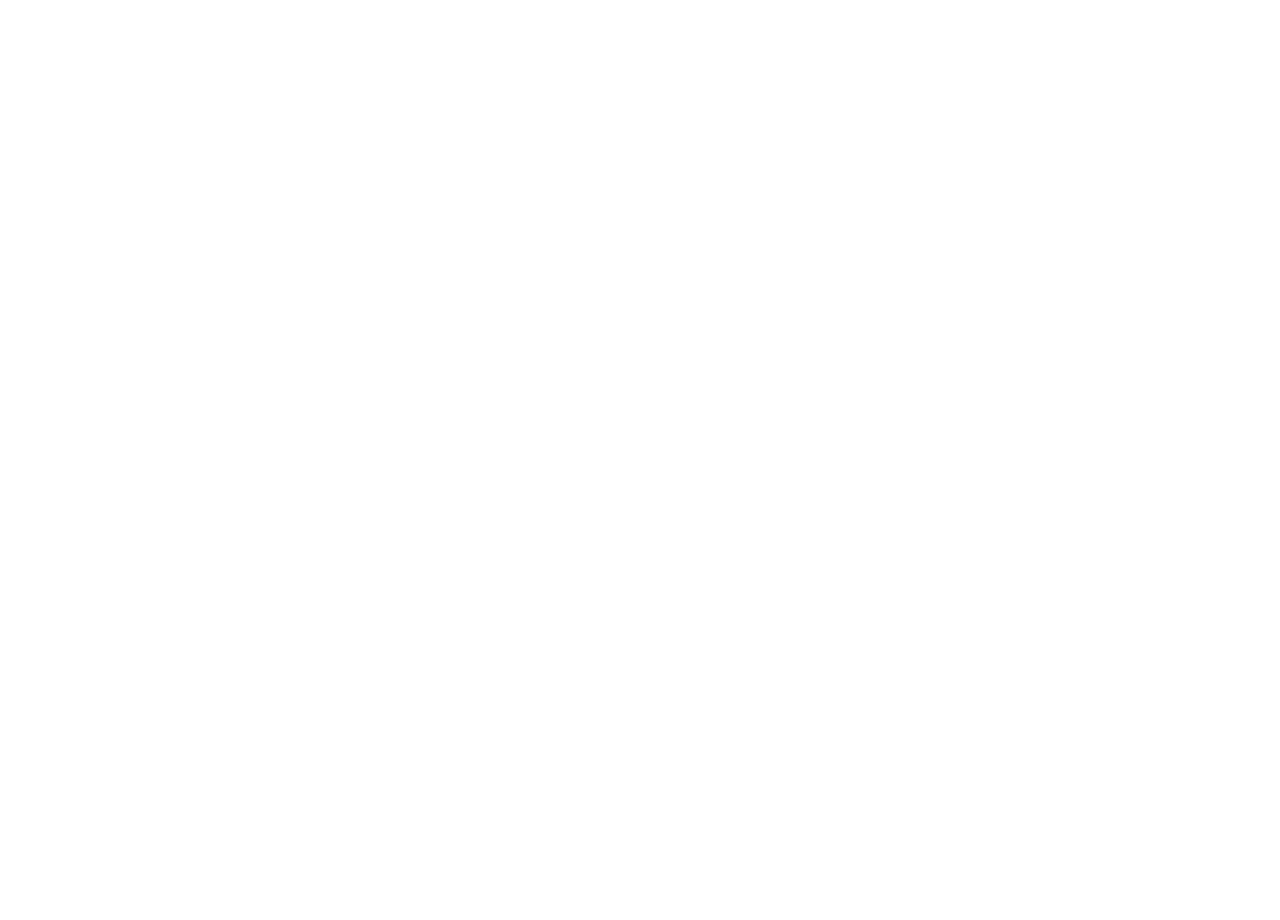
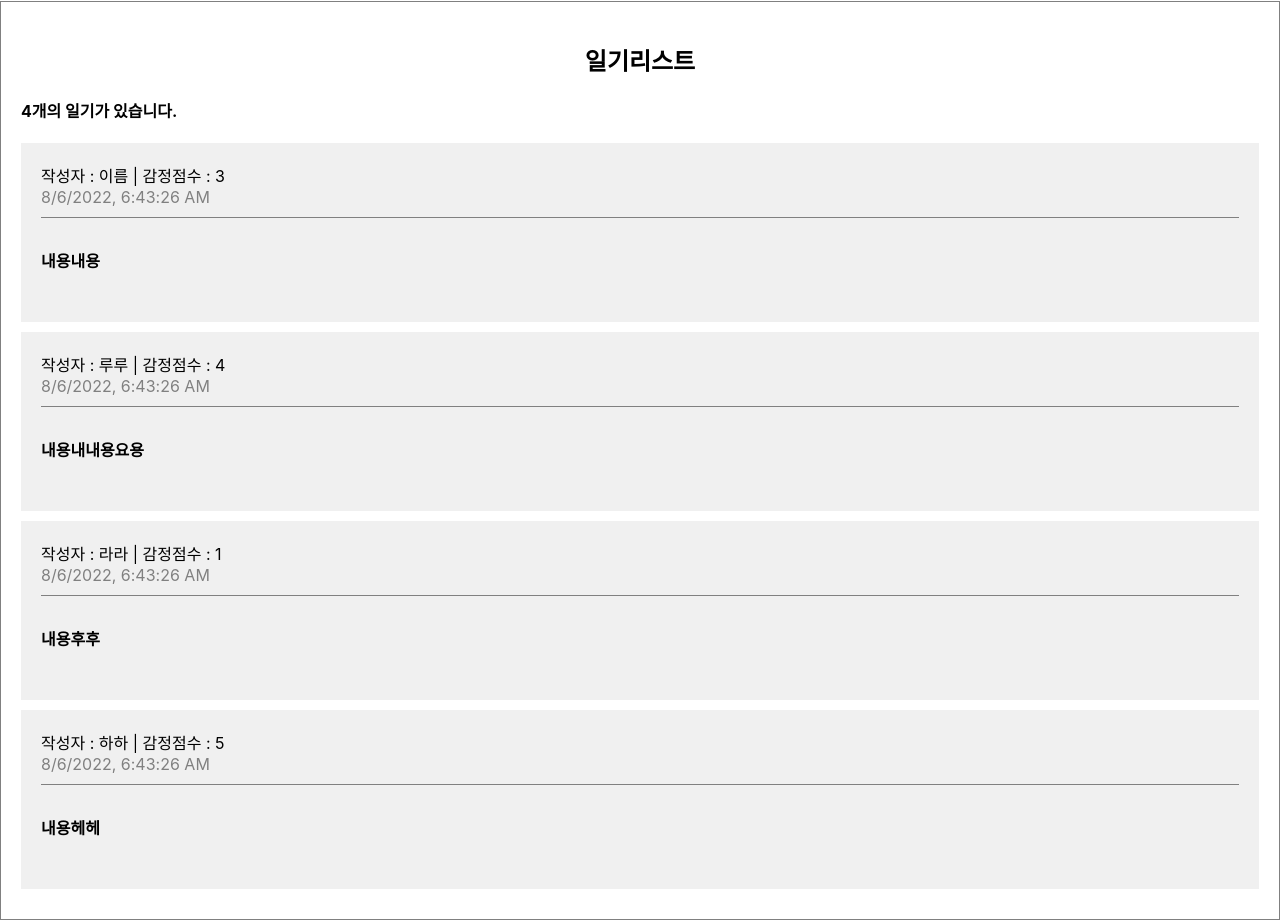
Before and after one commit to iamoki/simple-diary, a React (Create React App) app: page / in a window 1280 px wide. Shown: the part 493-1413 px from the top of the page. Before the commit the page ends 800 px from the top, so only its background shows below. Built offline with nearby package versions, Linux system fonts and the light colour scheme.

Commit message:
✅ 더미데이터 리스트 만들고 map함수를 활용해 뿌려보기, 일기아이템 컴포넌트 분리하기

```diff
--- a/src/App.css
+++ b/src/App.css
@@ -1,3 +1,4 @@
+/* 다이어리 에디터 */
 .DiaryEditor {
   border: 1px solid gray;
   text-align: center;
@@ -27,3 +28,37 @@
   padding: 10px;
   cursor: pointer;
 }
+
+/* 다이어리 리스트 */
+.DiaryList {
+  border: 1px solid gray;
+  padding: 20px;
+  margin-top: 20px;
+}
+
+.DiaryList h2 {
+  text-align: center;
+}
+
+/* 다이어리 아이템 */
+.DiaryItem {
+  background-color: rgba(240, 240, 240);
+  margin-bottom: 10px;
+  padding: 20px;
+}
+
+.DiaryItem .info {
+  border-bottom: 1px solid gray;
+  padding-bottom: 10px;
+  margin-bottom: 10px;
+}
+
+.DiaryItem .date {
+  color: gray;
+}
+
+.DiaryItem .content {
+  font-weight: bold;
+  margin-bottom: 30px;
+  margin-top: 30px;
+}
--- a/src/App.js
+++ b/src/App.js
@@ -1,11 +1,44 @@
 import './App.css';
 
 import DiaryEditor from './DiaryEditor';
+import DiaryList from './DiaryList';
+
+const dummyList = [
+  {
+    id: 1,
+    author: '이름',
+    content: '내용내용',
+    emotion: 3,
+    created_date: new Date().getTime(),
+  },
+  {
+    id: 2,
+    author: '루루',
+    content: '내용내내용요용',
+    emotion: 4,
+    created_date: new Date().getTime(),
+  },
+  {
+    id: 3,
+    author: '라라',
+    content: '내용후후',
+    emotion: 1,
+    created_date: new Date().getTime(),
+  },
+  {
+    id: 4,
+    author: '하하',
+    content: '내용헤헤',
+    emotion: 5,
+    created_date: new Date().getTime(),
+  },
+];
 
 function App() {
   return (
     <div className="App">
       <DiaryEditor />
+      <DiaryList diaryList={dummyList} />
     </div>
   );
 }
--- a/src/DiaryEditor.js
+++ b/src/DiaryEditor.js
@@ -3,7 +3,6 @@
 const DiaryEditor = () => {
   const authorInput = useRef();
   const contentInput = useRef();
-  console.log(authorInput);
 
   const [state, setState] = useState({
     author: '',
--- /dev/null
+++ b/src/DiaryItem.js
@@ -0,0 +1,16 @@
+const DiaryItem = ({ author, content, created_date, emotion }) => {
+  return (
+    <div className="DiaryItem">
+      <div className="info">
+        <span>
+          작성자 : {author} | 감정점수 : {emotion}
+        </span>
+        <br />
+        <span className="date"> {new Date(created_date).toLocaleString()}</span>
+      </div>
+      <div className="content">{content}</div>
+    </div>
+  );
+};
+
+export default DiaryItem;
--- /dev/null
+++ b/src/DiaryList.js
@@ -0,0 +1,23 @@
+import DiaryItem from './DiaryItem';
+
+const DiaryList = ({ diaryList }) => {
+  return (
+    <div className="DiaryList">
+      <h2>일기리스트</h2>
+      <h4>{diaryList.length}개의 일기가 있습니다.</h4>
+      <div>
+        {diaryList.map((it) => (
+          // 데이터의 삭제나 생성시 발생할 인덱스값 변동으로 인해 일어난 오류를 피하기 위해 가급적 고유의 넘버를 지정해주자.
+          <DiaryItem key={it.id} {...it} />
+        ))}
+      </div>
+    </div>
+  );
+};
+
+// props를 정상적으로 받아오지 못할 때를 대비한 기본값 설정
+DiaryList.defaultProps = {
+  diaryList: [],
+};
+
+export default DiaryList;
```
